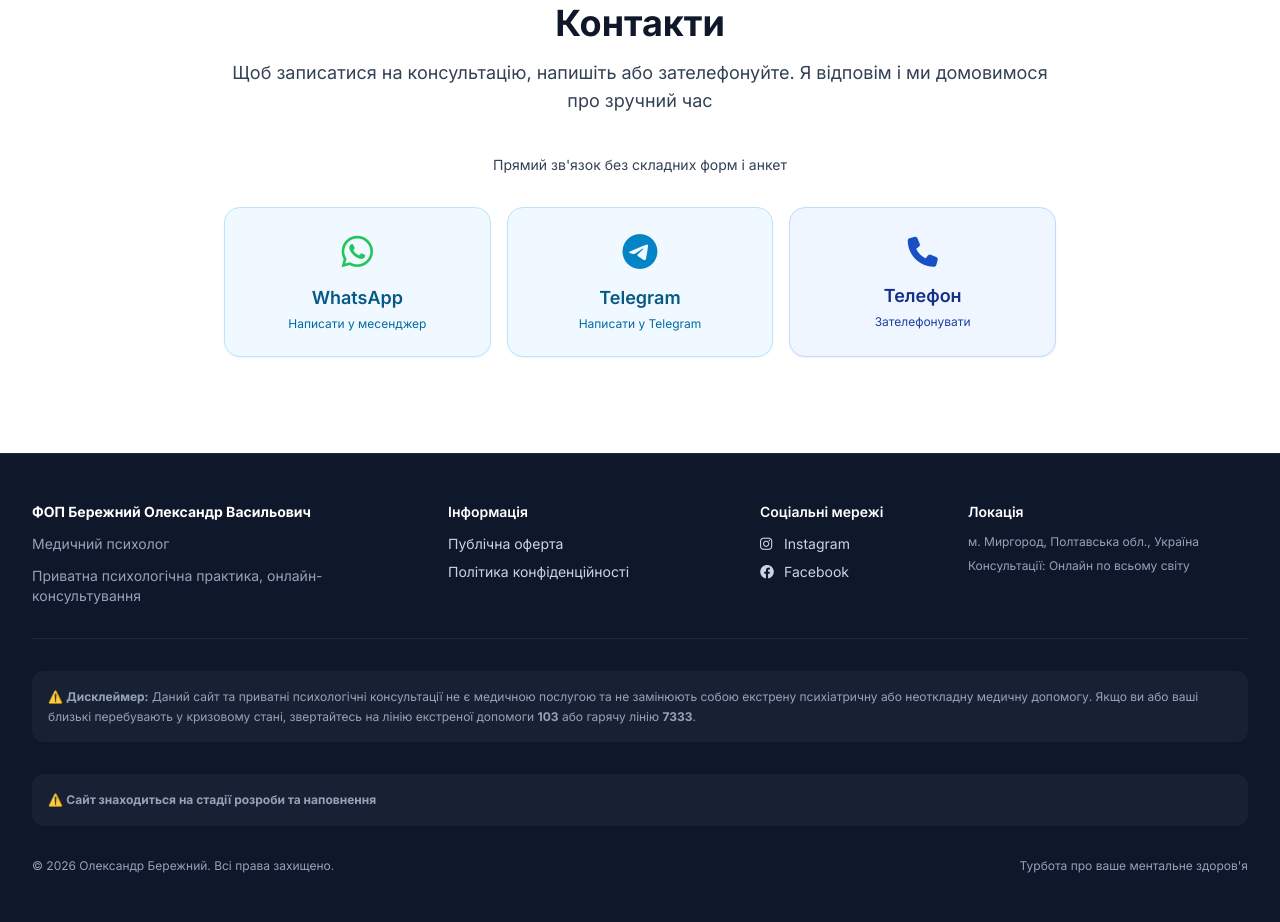
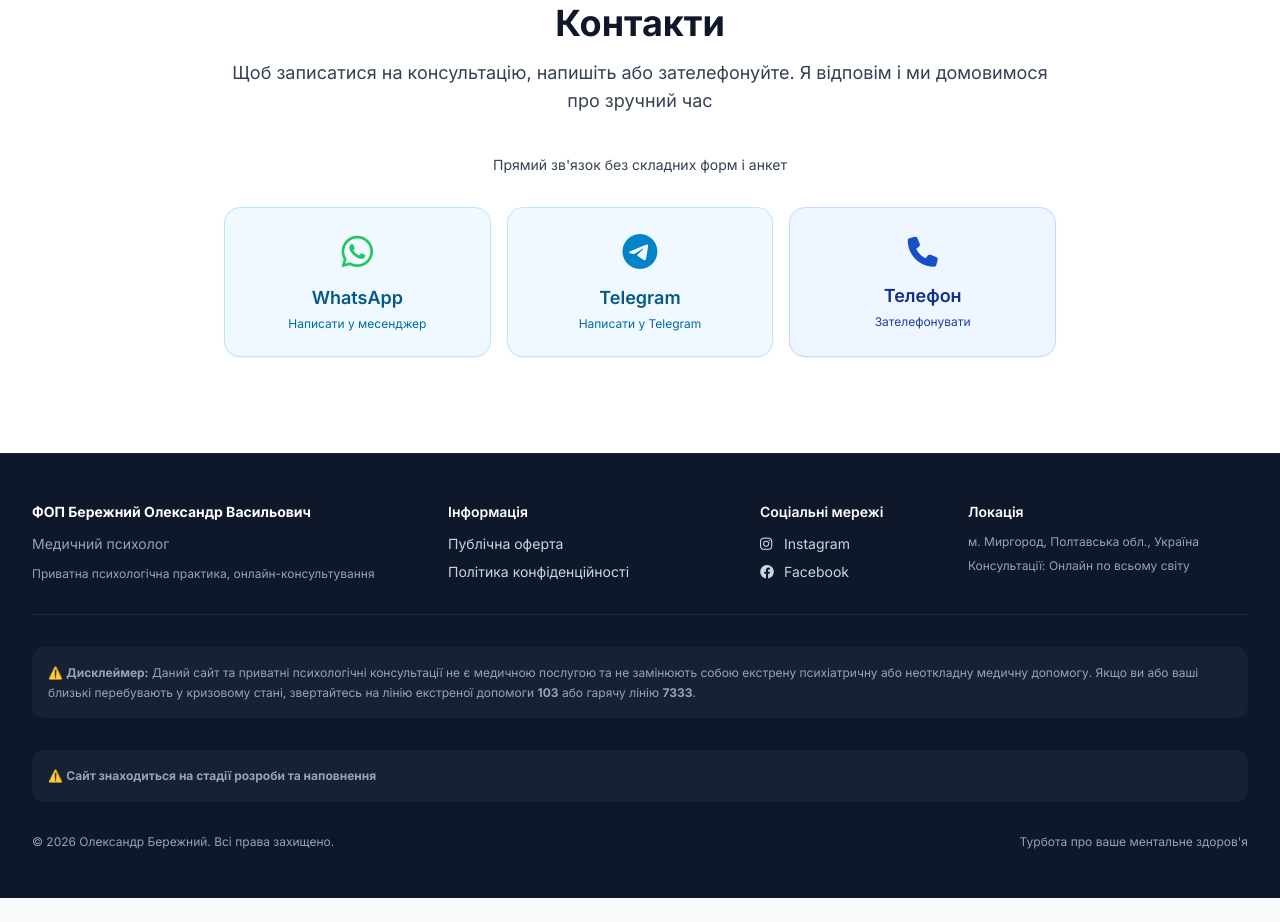
Before and after one commit to drberezhnyialex-prog/med-psy-site, a plain HTML site: page index.html in a window 1280 px wide. Shown: the part 5634-6556 px from the top of the page. After the commit the page ends 6532 px from the top, so only its background shows below. Drawn offline with nearby package versions, Linux system fonts and the light colour scheme.

Commit message:
Change paragraph text size for contact information

```diff
--- a/index.html
+++ b/index.html
@@ -728,7 +728,7 @@
                 <div class="md:col-span-4 space-y-3">
                     <span class="text-sm font-bold text-white block">ФОП Бережний Олександр Васильович</span>
                     <p class="text-sm text-slate-400">Медичний психолог</p>
-                    <p class="text-sm text-slate-400">Приватна психологічна практика, онлайн-консультування</p>
+                    <p class="text-xs text-slate-400">Приватна психологічна практика, онлайн-консультування</p>
                 </div>
 
                 <div class="md:col-span-3 space-y-2">
```
